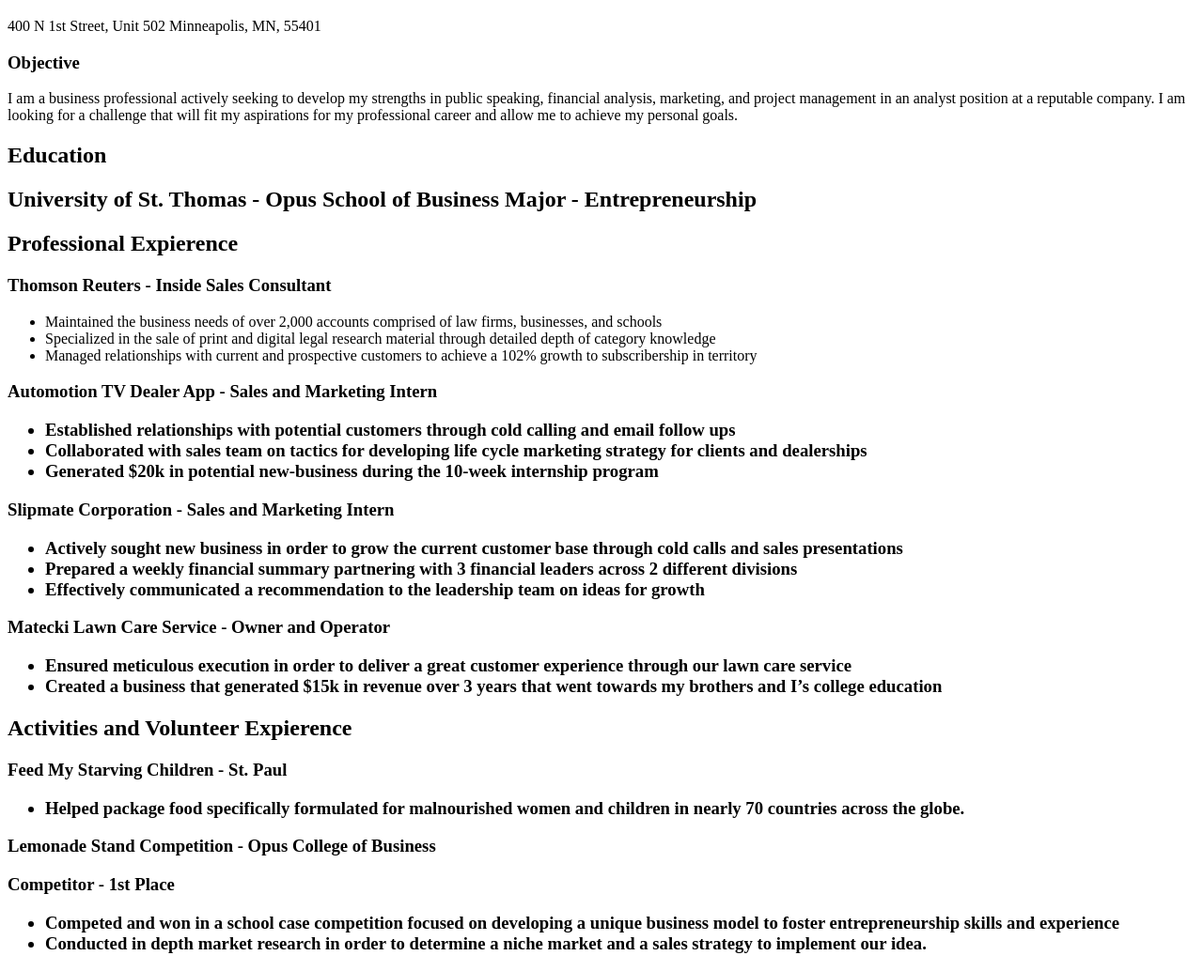
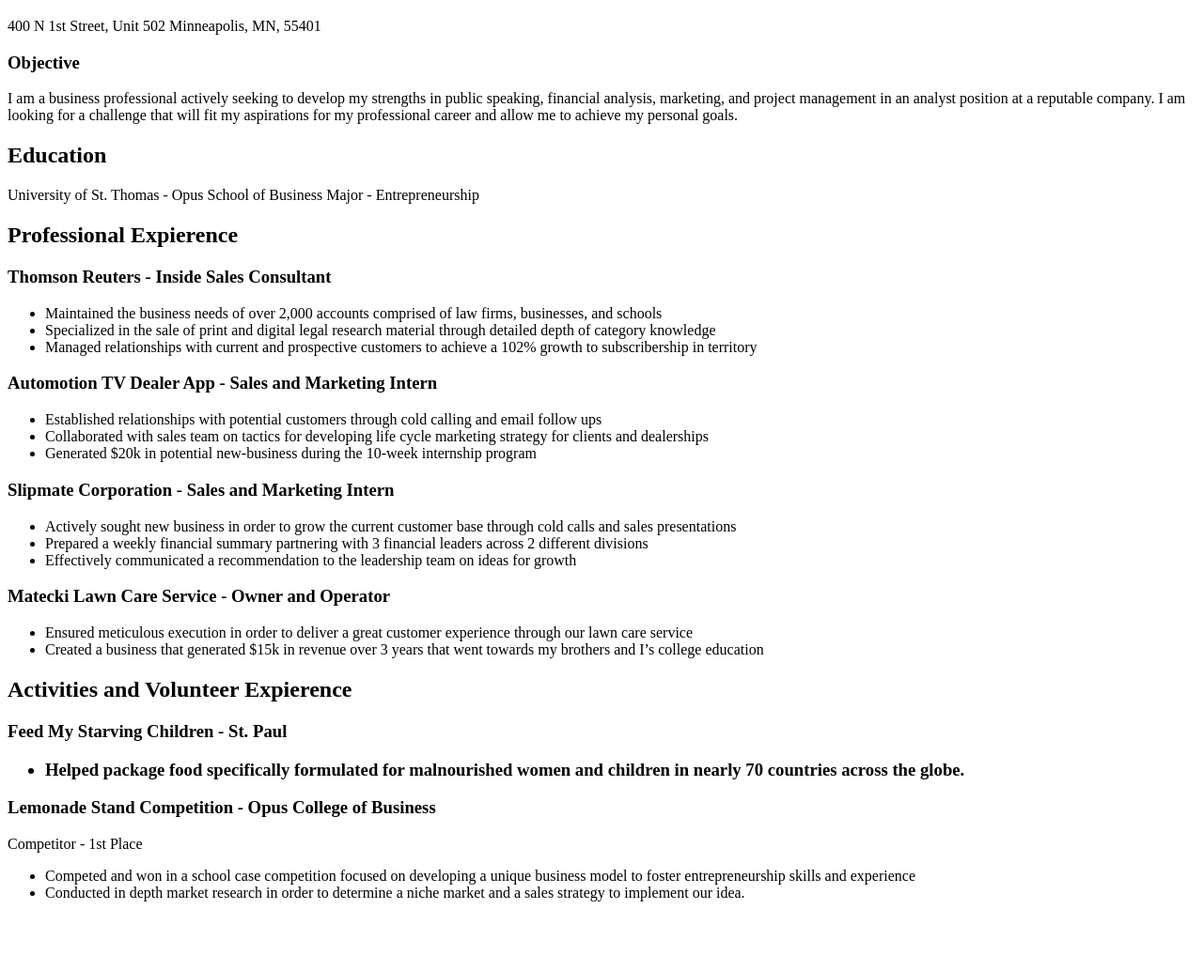
Before and after one commit to JackMatecki/jackmatecki.github.io, a plain HTML site: page index.html in a window 1280 px wide. Shown: the part 61-1095 px from the top of the page at 94% size. After the commit the page ends 1037 px from the top, so only its background shows below. Drawn offline with Linux system fonts and the light colour scheme.

Commit message:
Close out headers. Fix Bold

```diff
--- a/index.html
+++ b/index.html
@@ -11,7 +11,7 @@
   <h3> Objective </h3>
   <p1>I am a business professional actively seeking to develop my strengths in public speaking, financial analysis, marketing, and project management in an analyst position at a reputable company. I am looking for a challenge that will fit my aspirations for my professional career and allow me to achieve my personal goals.</p1>
 
-<h2> Education <h2>
+<h2> Education </h2>
     <p1>University of St. Thomas - Opus School of Business</p1>
     <p2> Major - Entrepreneurship </p2>
   <h2> Professional Expierence<h2>
@@ -22,31 +22,31 @@
     <li>Managed relationships with current and prospective customers to achieve a 102% growth to subscribership in territory</li>
     </ul>
 
-    <h3> Automotion TV Dealer App - Sales and Marketing Intern <h3>
+    <h3> Automotion TV Dealer App - Sales and Marketing Intern </h3>
       <ul>
       <li>Established relationships with potential customers through cold calling and email follow ups</li>
       <li>Collaborated with sales team on tactics for developing life cycle marketing strategy for clients and dealerships</li>
       <li>Generated $20k in potential new-business during the 10-week internship program</li>
       </ul>
 
-      <h3> Slipmate Corporation - Sales and Marketing Intern <h3>
+      <h3> Slipmate Corporation - Sales and Marketing Intern </h3>
         <ul>
           <li>Actively sought new business in order to grow the current customer base through cold calls and sales presentations </li>
           <li>Prepared a weekly financial summary partnering with 3 financial leaders across 2 different divisions </li>
           <li>Effectively communicated a recommendation to the leadership team on ideas for growth  </li>
         </ul>
-  <h3> Matecki Lawn Care Service - Owner and Operator <h3>
+  <h3> Matecki Lawn Care Service - Owner and Operator </h3>
     <ul>
       <li>Ensured meticulous execution in order to deliver a great customer experience through our lawn care service </li>
       <li>Created a business that generated $15k in revenue over 3 years that went towards my brothers and I’s college education </li>
     </ul>
 
-    <h2> Activities and Volunteer Expierence <h2>
+    <h2> Activities and Volunteer Expierence </h2>
       <h3> Feed My Starving Children - St. Paul <h3>
     <ul>
       <li>Helped package food specifically formulated for malnourished women and children in nearly 70 countries across the globe. </li>
         </ul>
-        <h3> Lemonade Stand Competition - Opus College of Business <h3>
+        <h3> Lemonade Stand Competition - Opus College of Business </h3>
           <p1> Competitor - 1st Place </p1>
           <ul>
             <li>Competed and won in a school case competition focused on developing a unique business model to foster entrepreneurship skills and experience </li>
```
